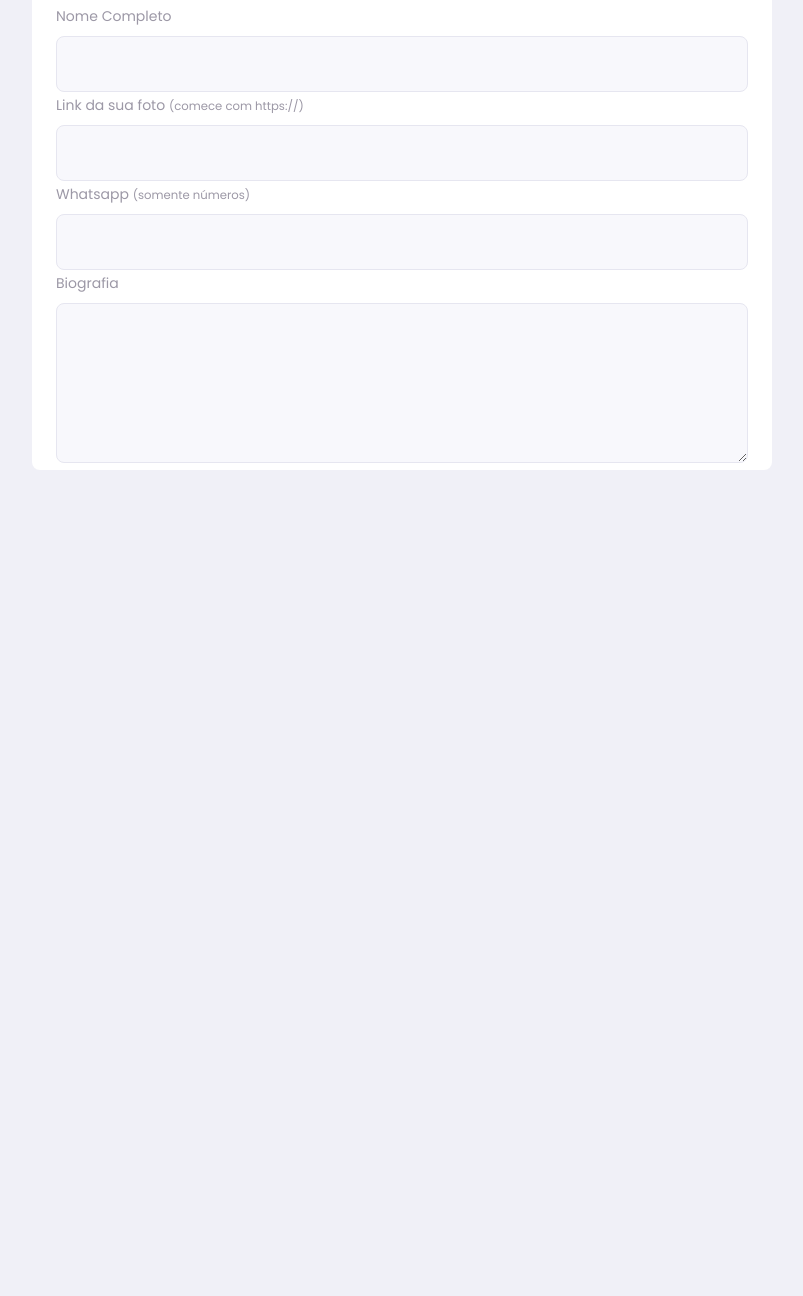
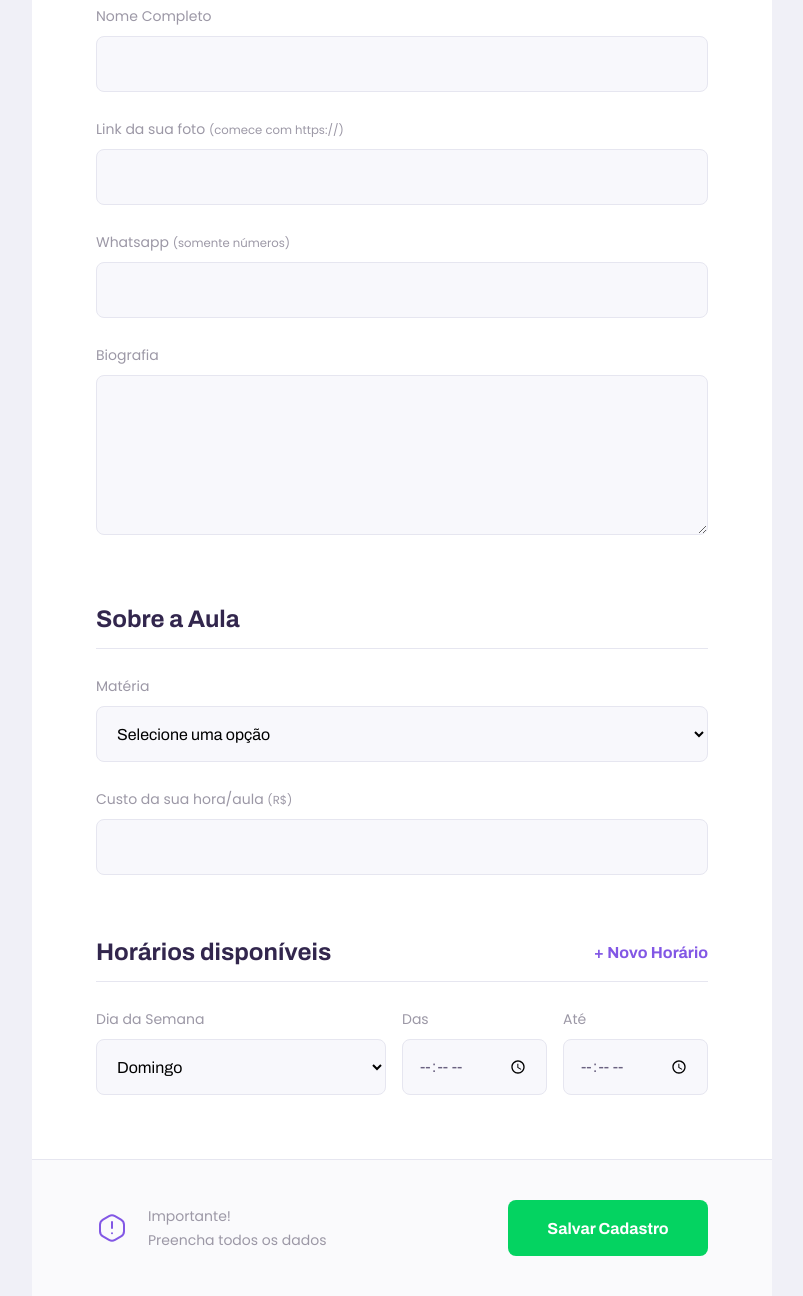
Before and after one commit to MatheusWFranca/proffy, a plain HTML site: page give-classes.html in a window 1280 px wide. Shown: the part 436-1732 px from the top of the page, without its empty margins (238-1041 px from the left). Before the commit the page ends 906 px from the top, so only its background shows below. Drawn offline with Linux system fonts and the light colour scheme.

Commit message:
Page Classes

```diff
--- a/give-classes.html
+++ b/give-classes.html
@@ -1,9 +1,9 @@
 <!DOCTYPE html>
-<html lang="en">
+<html lang="pt-BR">
 
 <head>
   <meta charset="UTF-8">
-  <meta name="viewport" content="width=[device-width], initial-scale=1.0">
+  <meta name="viewport" content="width=device-width, initial-scale=1.0">
 
   <title>Proffy - Sua plataforma de estudos online</title>
 
@@ -56,10 +56,77 @@
             <label for="bio">Biografia</label>
             <textarea name="bio" id="bio" required></textarea>
           </div>
+        </fieldset>
 
+        <fieldset>
+          <legend>Sobre a Aula</legend>
+          <div class="select-block">
+            <label for="subject">Matéria</label>
+            <select name="subject" id="subject" required>
+              <option value="">Selecione uma opção</option>
+              <option value="1">Artes</option>
+              <option value="2">Biologia</option>
+              <option value="3">Ciências</option>
+              <option value="4">Educação Física</option>
+              <option value="5">Física</option>
+              <option value="6">Geografia</option>
+              <option value="7">História</option>
+              <option value="8">Matemática</option>
+              <option value="9">Português</option>
+              <option value="10">Química</option>
+            </select>
+          </div>
+
+          <div class="input-block">
+            <label for="cost">Custo da sua hora/aula
+              <small>(R$)</small>
+            </label>
+            <input type="cost" id="cost" type="number" required>
+          </div>
+        </fieldset>
+
+        <fieldset id="schedule-items">
+          <legend>Horários disponíveis
+            <button id="add-time">+ Novo Horário</button>
+          </legend>
+
+          <div class="schedule-item">
+            <div class="select-block">
+              <label for="weekday">Dia da Semana</label>
+              <select name="weekday[]" required>
+                <option value="0">Domingo</option>
+                <option value="1">Segunda-Feira</option>
+                <option value="2">Terça-Feira</option>
+                <option value="3">Quarta-Feira</option>
+                <option value="4">Quinta-Feira</option>
+                <option value="5">Sexta-feira</option>
+                <option value="6">Sábado</option>
+              </select>
+            </div>
+
+
+            <div class="input-block">
+              <label for="time_from">Das</label>
+              <input type="time" name="time_from[]" required>
+            </div>
+
+            <div class="input-block">
+              <label for="time_to">Até</label>
+              <input type="time" name="time_to[]" required>
+            </div>
         </fieldset>
       </form>
-    </main>
+
+      <footer>
+        <p>
+          <img src="/images/icons/warning.svg" alt="Aviso imporante">
+          Importante! <br> Preencha todos os dados
+        </p>
+        <button type="submit" form="create-class">Salvar Cadastro</button>
+      </footer>
+  </div>
+
+  </main>
 
 </body>
 
--- a/styles/partials/page-give-classes.css
+++ b/styles/partials/page-give-classes.css
@@ -1,6 +1,9 @@
 #page-give-classes #container {
-  width: 100vw;
-  height: 100vh;
+  width: 100%;
+  height: 100%;
+}
+#page-give-classes .page-header .header-content {
+  margin-bottom: 6.4rem;
 }
 
 #page-give-classes main {
@@ -29,8 +32,104 @@
   border-bottom: 1px solid var(--color-line-in-white);
 }
 
-@media(min-width: 700px) {
+#page-give-classes fieldset legend button {
+  background: none;
+  border: 0;
+  color: var(--color-primary);
+  font: 700 1.6rem Archivo;
+  cursor: pointer;
+  transition: 0.2s;
+}
+
+#page-give-classes fieldset legend button:hover {
+  transform: translateY(-5px);
+  color: var(--color-primary-dark);
+}
+
+#page-give-classes fieldset+fieldset {
+  margin-top: 6.4rem;
+}
+
+#page-give-classes .input-block+.input-block,
+#page-give-classes .input-block+.textarea-block,
+#page-give-classes .select-block+.input-block {
+  margin-top: 2.4rem;
+}
+
+#page-give-classes main footer {
+  padding: 4rem 2.4rem;
+  background: var(--color-box-footer);
+  border-top: 1px solid var(--color-line-in-white);
+  margin-top: 6.4rem;
+}
+
+#page-give-classes main footer p {
+  display: flex;
+  align-items: center;
+  justify-content: center;
+  font-size: 1.4rem;
+  line-height: 2.4rem;
+  color: var(--color-text-complement);
+}
+
+#page-give-classes main footer p img {
+  margin-right: 2rem;
+}
+
+#page-give-classes main footer button {
+  width: 100%;
+  height: 5.6rem;
+  background: var(--color-secondary);
+  color: var(--color-button-text);
+  border: 0;
+  border-radius: .8rem;
+  cursor: pointer;
+  font: 700 1.6rem Archivo;
+  display: flex;
+  align-items: center;
+  justify-content: center;
+  text-decoration: none;
+  transition: 0.2s;
+  margin-top: 3.2rem;
+}
+
+#page-give-classes main footer button:hover {
+  background: var(--color-secondary-dark);
+}
+
+.schedule-item+.schedule-item {
+  margin-top: 3.2rem;
+  padding-top: 3.2rem;
+  border-top: 1px solid var(--color-line-in-white);
+}
+
+@media (min-width: 700px) {
   #page-give-classes #container {
-    max-width: 100vw;
+      max-width: 100vw;
+  }
+  #page-give-classes .page-header .header-content {
+      margin-bottom: 0;
+  }
+  #page-give-classes main fieldset {
+      padding: 0 64px;
+  }
+  .schedule-item {
+      display: grid;
+      grid-template-columns: 2fr 1fr 1fr;
+      column-gap: 1.6rem;
+  }
+  #page-give-classes #schedule-items .select-block+.input-block,
+  #page-give-classes #schedule-items .input-block+.input-block {
+      margin-top: 0;
+  }
+  #page-give-classes main footer {
+      padding: 40px 64px;
+      display: flex;
+      align-items: center;
+      justify-content: space-between;
+  }
+  #page-give-classes main footer button {
+      margin-top: 0;
+      width: 200px;
   }
 }
```
Also changed, not shown: index.html (+3 -1 lines), study.html (+5 -1 lines).
